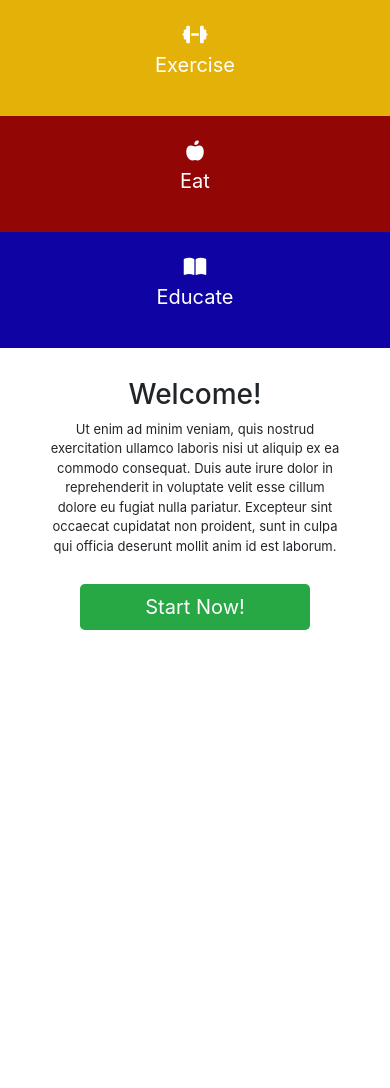
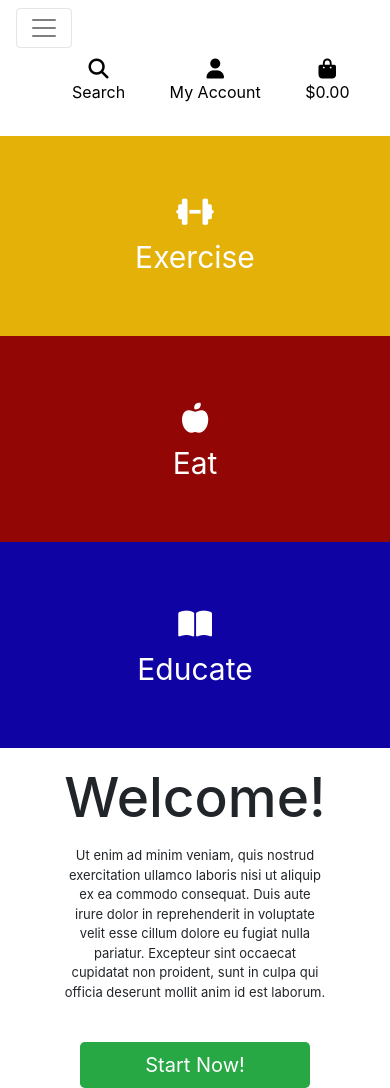
Before and after one commit to Code-Institute-Submissions/NickSpriggs-fitness_lifestyle_v2_milestone, a Django app: page / in a window 390 px wide. Before the commit the page ends 630 px from the top, so only its background shows below. Run offline with Django 3.2, Linux system fonts and the light colour scheme; the visitor is signed in with stand-in values (Sample User, id 1); some libraries are stand-ins or nearby versions.

Commit message:
Added mobile header and main navbar

```diff
--- a/home/templates/home/index.html
+++ b/home/templates/home/index.html
@@ -11,7 +11,7 @@
 
 {% block content %}
     <div class="container-fluid h-100">
-        <div class="row h-100 justify-content-center text-center iconRow">
+        <div class="row justify-content-center text-center iconRow">
             <div class="col-md-4 iconCol-y">
                 <div class="eColumn">
                     <i class="fas fa-dumbbell"></i>
@@ -30,12 +30,10 @@
                     <p>Educate</p>
                 </div>
             </div>
-        </div>
-        <div class="row justify-content-center text-center welcomeRow mb-0">
-            <h3>Welcome!</h3>
-        </div>
-        <div class="row justify-content-center text-center mb-2">
-            <div class="col-10 introFont">
+            <div class="col-12 pt-3">
+                <h1 style="font-size: 55px;">Welcome!</h1>
+            </div>
+            <div class="col-9 pt-2 introFont">
                 <p>Ut enim ad minim veniam, quis nostrud exercitation ullamco laboris nisi
                 ut aliquip ex ea commodo consequat. Duis aute irure dolor in reprehenderit
                 in voluptate velit esse cillum dolore eu fugiat nulla pariatur. Excepteur sint
@@ -43,9 +41,7 @@
                 id est laborum.
                 </p>
             </div>
-        </div>
-        <div class="row justify-content-center">
-            <div class="col-8 py-1">
+            <div class="col-8 pt-4">
                 <a href="" class="btn-success btn-primary btn-lg btn-block text-center">Start Now!</a>
             </div>
         </div>
--- a/static/css/base.css
+++ b/static/css/base.css
@@ -1,5 +1,9 @@
 html {
     height: 100%;
+}
+
+.header-container {
+    padding-top: 130px;
 }
 
 /* from Bulma */
@@ -49,14 +53,14 @@ html {
 }
 
 .eColumn {
-    padding-top: 40px;
-    padding-bottom: 20px;
+    padding-top: 60px;
+    padding-bottom: 40px;
     color: white;
     font-size: 40px
 }
 
 .iconRow {
-    height: 250px;
+    height: 350px;
     padding-bottom: 30px;
 }
 
@@ -90,10 +94,6 @@ html {
         left: 0;
         z-index: 1030;
     }
-
-    .header-container {
-        padding-top: 164px;
-    }
 }
 
 /* fixes home screen rows */
@@ -102,13 +102,16 @@ html {
       height: 70px;
     }
     .eColumn {
-      padding-top: 20px;
       color: white;
-      font-size: 20px
+      font-size: 30px
     }
 
     .introFont {
       font-size: 13px;
     }
 
+    .welcomeRow {
+        padding-top: 50px;
+    }
+
   }
--- a/templates/base.html
+++ b/templates/base.html
@@ -75,7 +75,6 @@
                                 <a href="" class="dropdown-item">Community</a>
                                 <a href="{% url 'account_logout' %}" class="dropdown-item">Logout</a>
                             {% else %}
-                                <a href="" class="dropdown-item">Community</a>
                                 <a href="{% url 'account_signup' %}" class="dropdown-item">Register</a>
                                 <a href="{% url 'account_login' %}" class="dropdown-item">Login</a>
                             {% endif %}
@@ -98,6 +97,15 @@
                 </ul>
             </div>
         </div>
+        <div class="row bg-white">
+          <nav class="navbar navbar-expand-lg navbar-light w-100">
+              <button class="navbar-toggler" type="button" data-toggle="collapse" data-target="#main-nav" aria-controls="main-nav" aria-expanded="false" aria-label="Toggle navigation">
+                  <span class="navbar-toggler-icon"></span>
+              </button>
+              {% include 'includes/mobile-top-header.html' %}
+              {% include 'includes/main-nav.html' %}
+          </nav>
+      </div>
     </header>
 
     {% if messages %}
--- /dev/null
+++ b/templates/includes/main-nav.html
@@ -0,0 +1,25 @@
+<div class="collapse navbar-collapse" id="main-nav">
+    <ul class="navbar-nav w-auto mx-auto">
+        <li class="nav-item dropdown">
+            <a class="logo-font font-weight-bold nav-link text-black mr-5" href="#" id="all-products-link" data-toggle="dropdown" aria-haspopup="true" aria-expanded="false">
+                Exercise Videos
+            </a>
+            <div class="dropdown-menu border-0" aria-labelledby="all-products-link">
+                <a href="" class="dropdown-item">Arms</a>
+                <a href="" class="dropdown-item ">Legs</a>
+                <a href="" class="dropdown-item ">Cardio</a>
+                <a href="" class="dropdown-item">All Products</a>
+            </div>
+        </li>
+
+        <li class="nav-item dropdown">
+            <a class="logo-font font-weight-bold nav-link text-black mr-5" href="#" id="homeware-link" data-toggle="dropdown" aria-haspopup="true" aria-expanded="false">
+                Nutrition Plans
+            </a>
+            <div class="dropdown-menu border-0" aria-labelledby="homeware-link">
+                <a href="" class="dropdown-item">Men</a>
+                <a href="" class="dropdown-item">Women</a>
+            </div>
+        </li>
+    </ul>
+</div>
--- /dev/null
+++ b/templates/includes/mobile-top-header.html
@@ -0,0 +1,59 @@
+<ul>
+    <li class="list-inline-item">
+      <a class="text-black nav-link d-block d-lg-none" href="#" id="mobile-search" data-toggle="dropdown" aria-haspopup="true" aria-expanded="false">
+          <div class="text-center">
+              <div><i class="fas fa-search fa-lg"></i></div>
+              <p class="my-0">Search</p>
+          </div>
+      </a>
+      <div class="dropdown-menu border-0 w-100 p-3 rounded-0 my-0" aria-labelledby="mobile-search">
+          <form class="form" method="GET" action="">
+              <div class="input-group w-100">
+                  <input class="form-control border border-black rounded-0" type="text" name="q" placeholder="Search our site">
+                  <div class="input-group-append">
+                      <button class="form-control form-control btn btn-black border border-black rounded-0" type="submit">
+                          <span class="icon">
+                              <i class="fas fa-search"></i>
+                          </span>
+                      </button>
+                  </div>
+              </div>
+          </form>
+      </div>
+  </li>
+  <li class="list-inline-item dropdown">
+      <a class="text-black nav-link d-block d-lg-none" href="#" id="user-options" data-toggle="dropdown" aria-haspopup="true" aria-expanded="false">
+          <div class="text-center">
+              <div><i class="fas fa-user fa-lg"></i></div>
+              <p class="my-0">My Account</p>
+          </div>
+      </a>
+      <div class="dropdown-menu border-0" aria-labelledby="user-options">
+          {% if request.user.is_authenticated %}
+              {% if request.user.is_superuser %}
+                  <a href="{% url 'account_logout' %}" class="dropdown-item">Product Management</a>
+              {% endif %}
+              <a href="" class="dropdown-item">My Profile</a>
+              <a href="" class="dropdown-item">Community</a>
+              <a href="{% url 'account_logout' %}" class="dropdown-item">Logout</a>
+          {% else %}
+              <a href="{% url 'account_signup' %}" class="dropdown-item">Register</a>
+              <a href="{% url 'account_login' %}" class="dropdown-item">Login</a>
+          {% endif %}
+      </div>
+  </li>
+  <li class="list-inline-item">
+      <a class="{% if grand_total %}text-primary font-weight-bold{% else %}text-black{% endif %} nav-link d-block d-lg-none" href="">
+          <div class="text-center">
+              <div><i class="fas fa-shopping-bag fa-lg"></i></div>
+              <p class="my-0">
+                  {% if grand_total %}
+                      ${{ grand_total|floatformat:2 }}
+                  {% else %}
+                      $0.00
+                  {% endif %}
+              </p>
+          </div>
+      </a>
+    </li>
+  </ul>
```
